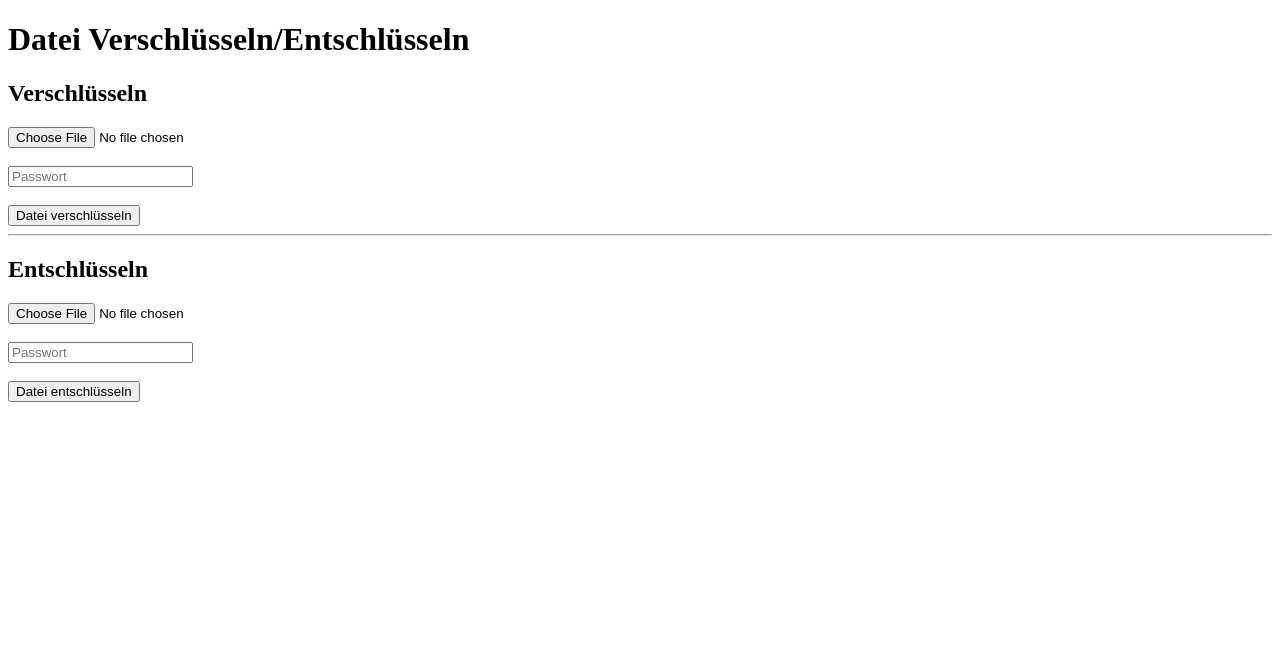
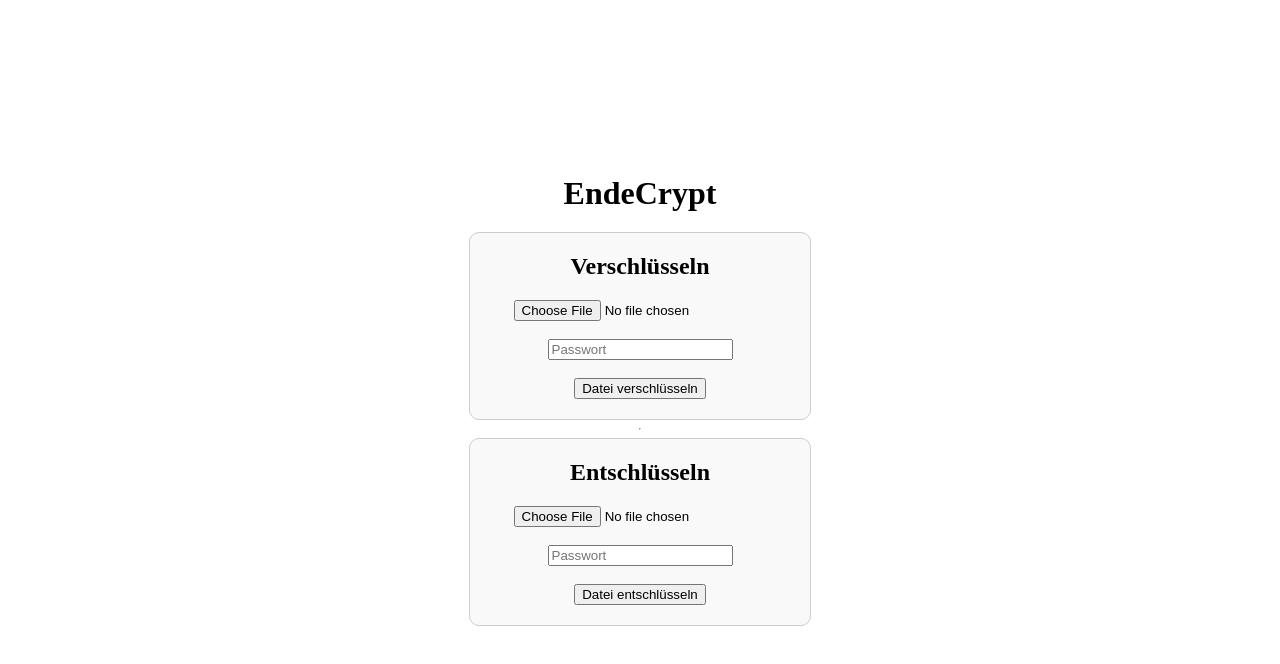
Before and after one commit to wreckedangler/encoder-decoder-api, a plain HTML site: page app/static/index.html in a window 1280 px wide. Drawn offline with Linux system fonts and the light colour scheme.

Commit message:
html update / added .envformat

```diff
--- a/app/static/index.html
+++ b/app/static/index.html
@@ -2,10 +2,32 @@
 <html lang="de">
 <head>
     <meta charset="UTF-8">
-    <title>Verschlüsselungs-App</title>
+    <title>EndeCrypt</title>
+    <style>
+        body {
+            display: flex;
+            justify-content: center;
+            align-items: center;
+            height: 100vh;
+            flex-direction: column;
+            margin: 0;
+        }
+        form {
+            border: 1px solid #ccc;
+            padding: 20px;
+            border-radius: 10px;
+            background-color: #f9f9f9;
+            width: 300px;
+            text-align: center;
+        }
+        h1, h2 {
+            margin: 0 0 20px;
+        }
+    </style>
 </head>
 <body>
-<h1>Datei Verschlüsseln/Entschlüsseln</h1>
+<h1>EndeCrypt</h1>
+
 <form id="encrypt-form">
     <h2>Verschlüsseln</h2>
     <input type="file" id="encrypt-file" required><br><br>
```
Also changed, not shown: 1 other file.
